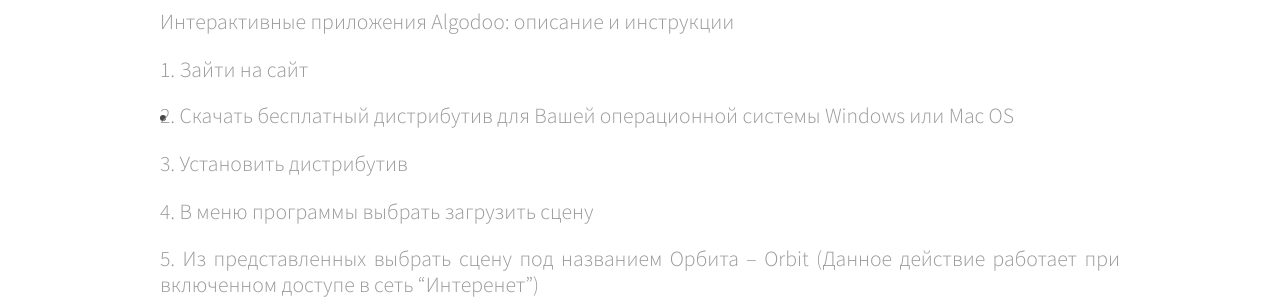
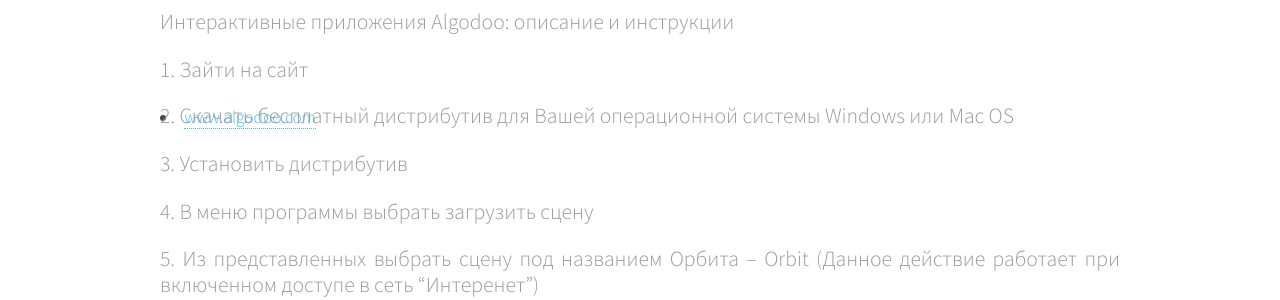
Before and after one commit to VlPop/VlPop.github.io, a Jekyll site: the page built from 2P_Practic_Algodoo.html, in a window 1280 px wide and 900 px high. Shown: the part 286-586 px from the top of the window. Built offline with Jekyll 4.4.1, drawn with Linux system fonts in a browser that asks for light colours.

Commit message:
Update 2P_Practic_Algodoo.html

```diff
--- a/2P_Practic_Algodoo.html
+++ b/2P_Practic_Algodoo.html
@@ -15,7 +15,8 @@ layout: default
 							<h2>Интерактивные приложения Algodoo</h2>
 							<p align="justify">Интерактивные приложения Algodoo: описание и инструкции
 							<p align="justify"> 1.  Зайти на сайт<p/>
-							<li><a href="http://www.algodoo.com">
+							<li><a href="http://www.algodoo.com">www.algodoo.com</a></li>
+
 							<p align="justify"> 2.  Скачать бесплатный дистрибутив для Вашей операционной системы Windows или Mac OS <p/>
 							<p align="justify"> 3.  Установить дистрибутив<p/>
 							<p align="justify"> 4.  В меню программы выбрать загрузить сцену<p/>
```
